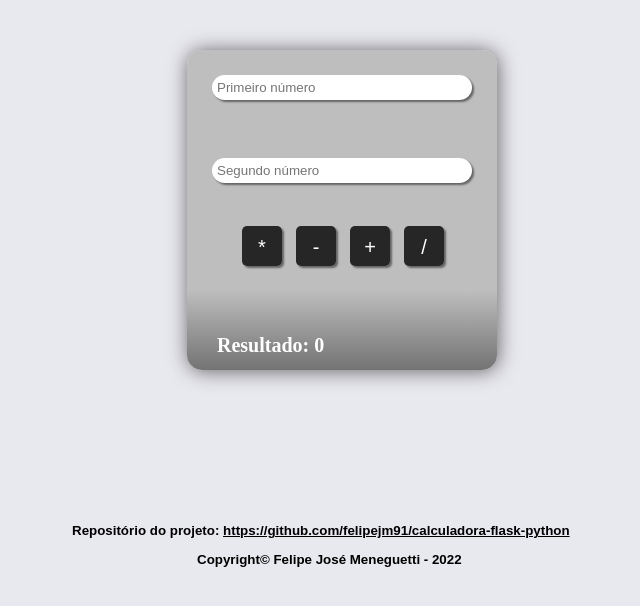
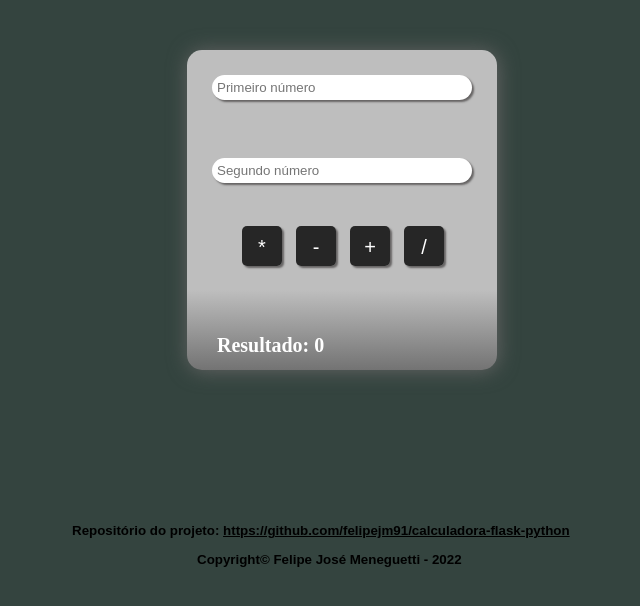
Before and after one commit to felipejm91/calculadora-flask-python, a Flask app: page / in a window 1280 px wide. Shown: the top 606 px of the page, without its empty margins (298-938 px from the left). Run offline with Flask 2, Linux system fonts and the light colour scheme.

Commit message:
atualização cor

```diff
--- a/static/style.css
+++ b/static/style.css
@@ -5,7 +5,8 @@ body {
     height: 500px;
     margin: auto;
     padding: 50px;
-    background-color: #e8e8ef;
+    /*background-color: #e8e8ef;*/
+    background-color: rgb(52, 68, 63);
 }
 
 div#calculadora {
```
